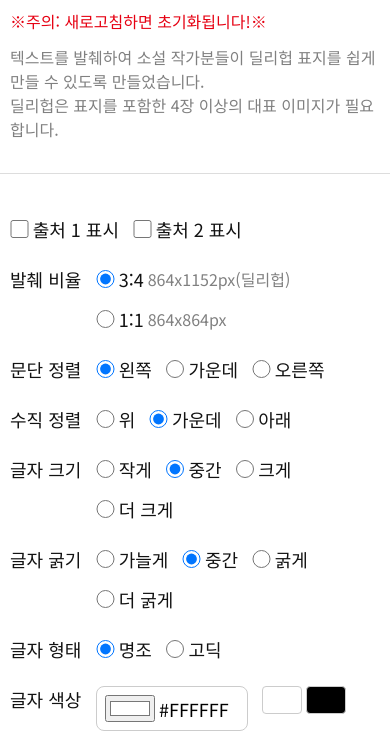
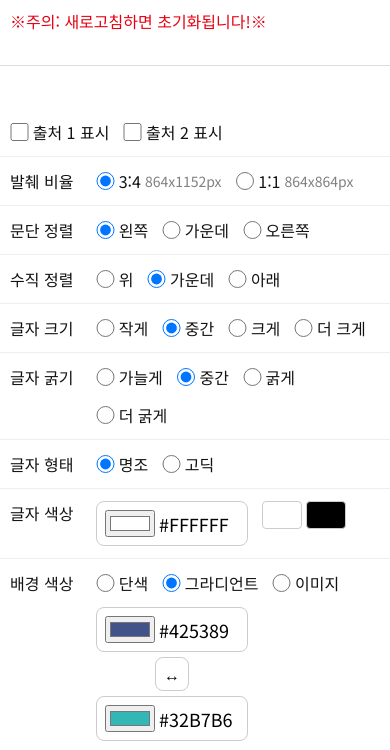
Before and after one commit to kimcyan/excerpt-to-image, a plain HTML site: page index.html in a window 390 px wide. Shown: the part 69-819 px from the top of the page. Drawn offline with Linux system fonts and the light colour scheme.

Commit message:
style - option list border

```diff
--- a/index.html
+++ b/index.html
@@ -4,7 +4,7 @@
     <meta charset="UTF-8" />
     <meta name="viewport" content="width=device-width, initial-scale=1.0, maximum-scale=1.0, user-scalable=no" />
     <title>이미지로 발췌하기</title>
-    <meta name="description" content="Excerpt to Image - Dillyhub project image creator for writer" />
+    <meta name="description" content="Excerpt to Image - image creator for writer" />
     <!--google font-->
     <link rel="preconnect" href="https://fonts.googleapis.com" />
     <link rel="preconnect" href="https://fonts.gstatic.com" crossorigin />
@@ -20,11 +20,6 @@
     <div class="siteDesc">
       <h1 class="title">이미지로 발췌하기</h1>
       <p class="redText">※주의: 새로고침하면 초기화됩니다!※</p>
-      <p class="greyText">
-        텍스트를 발췌하여 소설 작가분들이 딜리헙 표지를 쉽게 만들 수 있도록 만들었습니다.
-        <br />
-        딜리헙은 표지를 포함한 4장 이상의 대표 이미지가 필요합니다.
-      </p>
     </div>
     <div id="mainContainer">
       <div id="sideWrap">
@@ -45,7 +40,7 @@
               <label>
                 <input type="radio" name="markType" value="3 / 4" checked />
                 3:4
-                <span class="greyText">864x1152px(딜리헙)</span>
+                <span class="greyText">864x1152px</span>
               </label>
               <label>
                 <input type="radio" name="markType" value="1 / 1" />
--- a/style.css
+++ b/style.css
@@ -83,14 +83,21 @@ button {
 #optionContainer {
   display: flex;
   flex-direction: column;
-  gap: 24px;
   text-align: left;
-  padding: 32px 40px;
+  padding: 32px 20px;
 }
 .optbox2 {
   display: flex;
   align-items: flex-start;
   gap: 14px;
+  padding: 12px 10px;
+  border-top: 1px solid #eee;
+}
+.optbox2:first-child {
+  border-top: none;
+}
+.optbox1 {
+  border-top: 1px solid #eee;
 }
 .optbox2 span:first-child {
   min-width: 72px;
@@ -239,7 +246,7 @@ button {
     align-items: center;
   }
   #optionContainer {
-    padding-inline: 10px;
+    padding-inline: 0;
     padding-bottom: 0;
   }
   .optBoxFlex {
@@ -250,6 +257,12 @@ button {
   }
 }
 @media screen and (max-width: 648px) {
+  #mainContainer {
+    font-size: 16px;
+  }
+  .greyText {
+    font-size: 14px;
+  }
   .siteDesc {
     text-align: left;
   }
```
